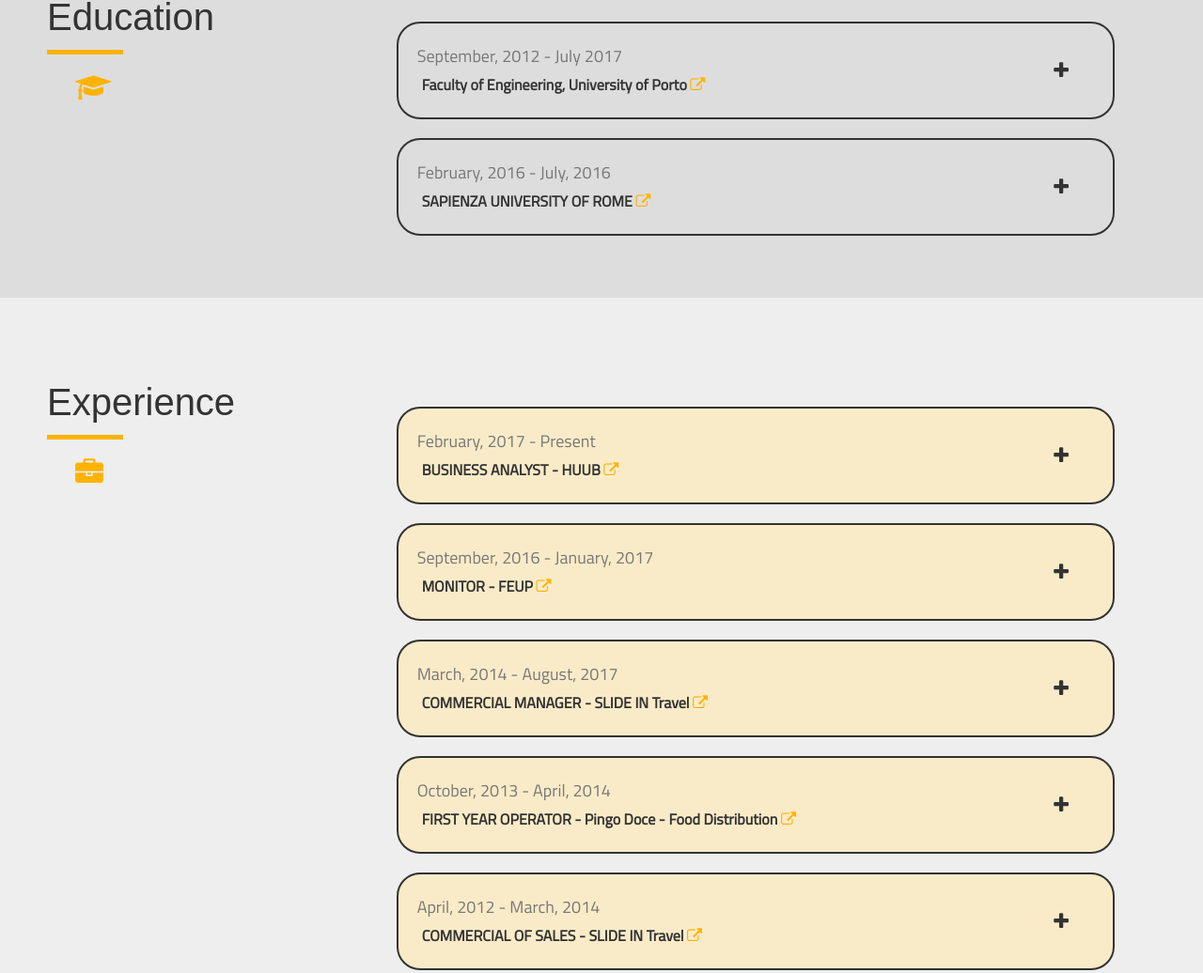
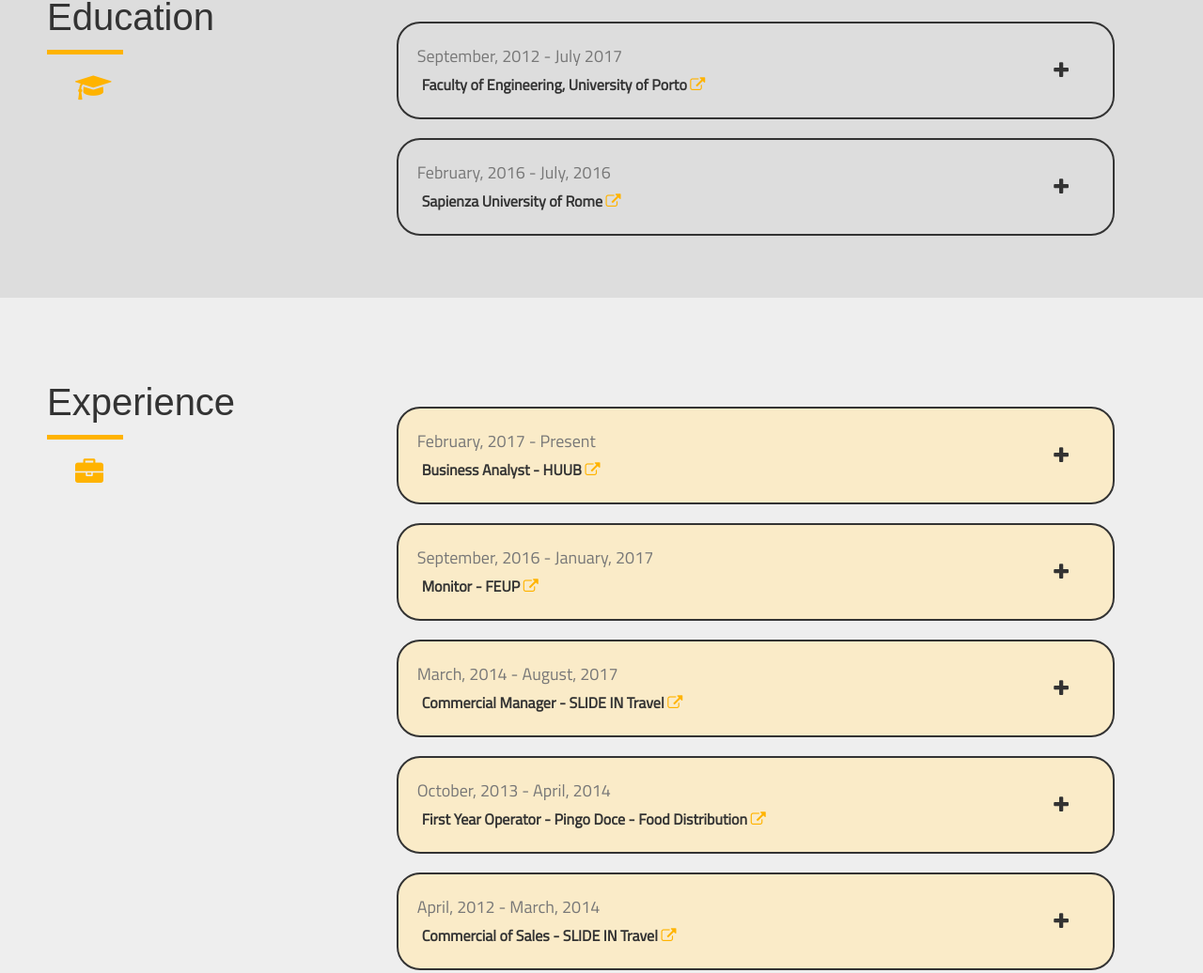
Before and after one commit to jorgedcferreira/jorgedcferreira.github.io, a website: page index.html in a window 1280 px wide. Shown: the part 1355-2391 px from the top of the page at 94% size. Drawn offline with Linux system fonts and the light colour scheme; a web font is replaced by a local one.

Commit message:
site ready for launch

```diff
--- a/index.html
+++ b/index.html
@@ -193,7 +193,7 @@
                         </div>
                     </div>
                     <h6 class='row job-title'>
-                     SAPIENZA UNIVERSITY OF ROME <a href="www.uniroma1.it/" target="_blank"><i class="fa fa-external-link" aria-hidden="true"></i></a>
+                     Sapienza University of Rome <a href="http://www.uniroma1.it/" target="_blank"><i class="fa fa-external-link" aria-hidden="true"></i></a>
                     </h6>
                     <div class="collapse row" id="collapseExample">
                         <div class="card card-block">
@@ -249,7 +249,7 @@
                       </div>
                   </div>
                   <h6 class='row job-title'>
-              BUSINESS ANALYST - HUUB
+              Business Analyst - HUUB
               <a href="http://www.thehuub.co" target="_blank"><i class="fa fa-external-link" aria-hidden="true"></i></a>
               </h6>
                   <div class="collapse row" id="collapseExample">
@@ -276,7 +276,7 @@
                         </div>
                     </div>
                     <h6 class='row job-title'>
-              MONITOR - FEUP
+              Monitor - FEUP
               <a href="http://www.fe.up.pt" target="_blank"><i class="fa fa-external-link" aria-hidden="true"></i></a>
             </h6>
                     <div class="collapse row" id="collapseExample">
@@ -301,7 +301,7 @@
                         </div>
                     </div>
                     <h6 class='row job-title'>
-              COMMERCIAL MANAGER - SLIDE IN Travel
+              Commercial Manager - SLIDE IN Travel
               <a href="http://www.slidein.travel" target="_blank"><i class="fa fa-external-link" aria-hidden="true"></i></a>
             </h6>
                     <div class="collapse row" id="collapseExample">
@@ -326,7 +326,7 @@
                         </div>
                     </div>
                     <h6 class='row job-title'>
-              FIRST YEAR OPERATOR - Pingo Doce - Food Distribution
+              First Year Operator - Pingo Doce - Food Distribution
               <a href="http://www.fe.up.pt" target="_blank"><i class="fa fa-external-link" aria-hidden="true"></i></a>
             </h6>
                     <div class="collapse row" id="collapseExample">
@@ -350,7 +350,7 @@
                         </div>
                     </div>
                     <h6 class='row job-title'>
-              COMMERCIAL OF SALES -  SLIDE IN Travel
+              Commercial of Sales -  SLIDE IN Travel
               <a href="http://www.slidein.travel" target="_blank"><i class="fa fa-external-link" aria-hidden="true"></i></a>
             </h6>
                     <div class="collapse row" id="collapseExample">
@@ -368,7 +368,6 @@
     <!---------------------------------------------------------------------->
     <!---------------------------------------------------------------------->
     <!---------------------------------------------------------------------->
-
 
 
 
@@ -421,7 +420,7 @@
 
         </div>
 
-        <div class="final">Jorge Ferreira (with a little help of Luis Melo) - 2017 </div>
+        <div class="final">© Jorge Ferreira (with a little help of Luis Melo) - 2017 </div>
 
     </footer>
 
```
Also changed, not shown: assets/imgs/foto1.jpeg (deleted), assets/imgs/foto3.jpg (deleted), 2 other files.
